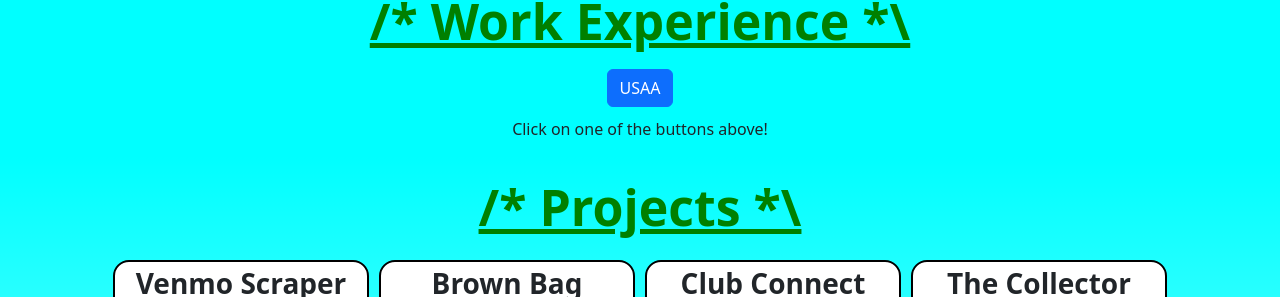
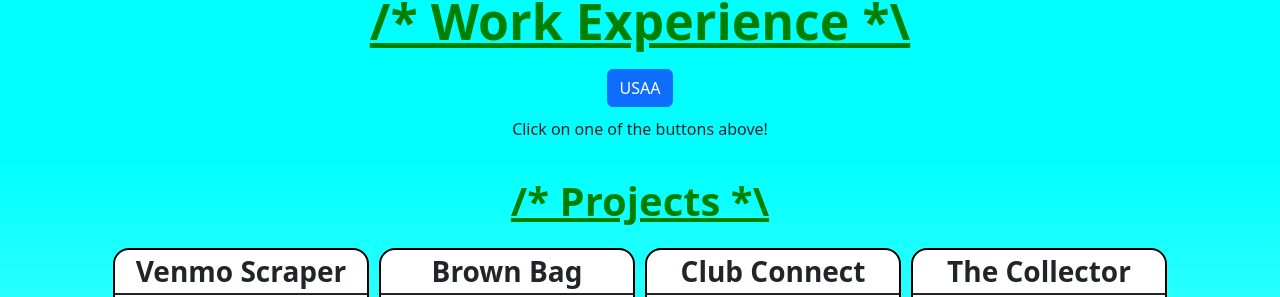
Before and after one commit to bithach/react-resume, a React (Create React App) app: page / in a window 1280 px wide. Shown: the part 901-1198 px from the top of the page. Built offline with nearby package versions, Linux system fonts and the light colour scheme; grey boxes are pictures that could not be loaded.

Commit message:
change css media query to tailwind query

```diff
--- a/src/sections/ProjectsSection.jsx
+++ b/src/sections/ProjectsSection.jsx
@@ -6,7 +6,9 @@ import "../styling/ProjectsSection.css";
 function ProjectsSection(props) {
   return (
     <div className="projectsSection-body" id="projects">
-      <h1 className="projectsSection-title-desktop">/* Projects *\</h1>
+      <h1 className="projectsSection-title-desktop md:font-[50]">
+        /* Projects *\
+      </h1>
       <div className="projectsSection-card-container w-full justify-center flex flex-wrap">
         {Object.keys(projectsData).map((project) => (
           <ProjectCard
--- a/src/styling/ProjectsSection.css
+++ b/src/styling/ProjectsSection.css
@@ -10,9 +10,3 @@
   font-weight: 700;
   text-decoration: underline;
 }
-
-@media only screen and (min-width: 768px) {
-  .projectsSection-title-desktop {
-    font-size: 50px;
-  }
-}
```
